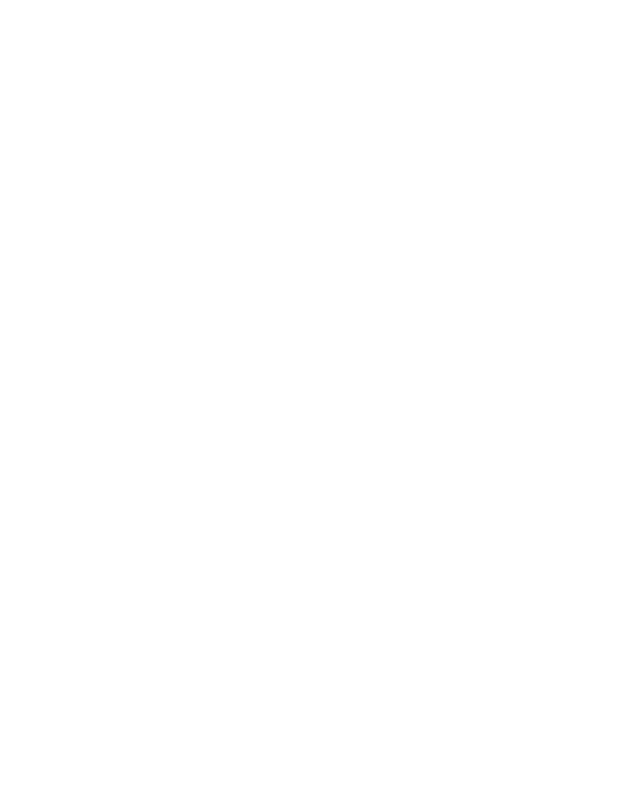
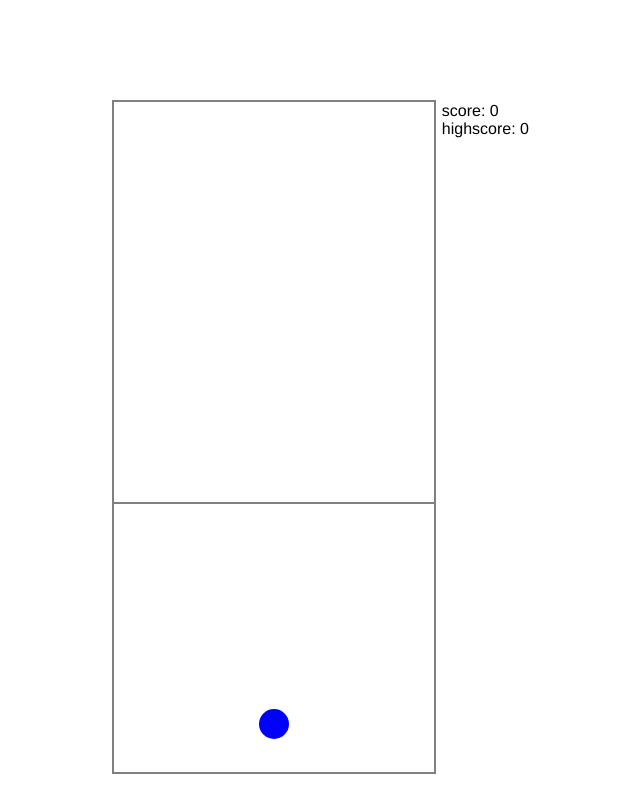
Before and after one commit to Maxamillian/bowling, a plain HTML site: page index.html in a window 1280 px wide. Shown: the whole page, without its empty margins (366-1006 px from the left). Drawn offline with Linux system fonts and the light colour scheme.

Commit message:
Design Board

```diff
--- a/bowling.js
+++ b/bowling.js
@@ -0,0 +1,39 @@
+
+// configuration variables
+
+var settings = {
+  w: window.innerWidth,
+  h: window.innerHeight,
+  r: 15,
+  n: 30,
+  duration: 1500
+}
+
+var mouse = { x: settings.w / 2, y: settings.h / 2};
+var score = 0;
+var highScore = 0;
+
+// helper functions
+
+var pixelize = (number) => number + 'px';
+
+var rand = (n) => Math.floor(Math.random() * n);
+var randX = () => pixelize(rand(settings.w - settings.r * 2));
+var randy = () => pixelize(rand(settings.h - settings.r * 2));
+
+// main game code
+
+//set up board
+var board = d3.select('.board').style({
+  width: pixelize(settings.w / 4),
+  height: pixelize(settings.h - 130)
+});
+
+// set up player
+var player = d3.select('.mouse').style({
+  bottom: pixelize(35),
+  left: pixelize(mouse.x - settings.r),
+  width: pixelize(settings.r * 2),
+  height: pixelize(settings.r * 2),
+  'border-radius': pixelize(settings.r * 2)
+});
--- a/index.html
+++ b/index.html
@@ -5,7 +5,14 @@
     <link rel='stylesheet' type='text/css' href='styles.css'>
   </head>
   <body>
-    <div class="board"><div class="mouse"></div></div>
+    <div class="board">
+      <div class="scoreboard">
+        <div class="score">score: <span>0</span></div>
+        <div class="highscore">highscore: <span>0</span></div>
+      </div>
+      <div class="mouse"></div>
+      <div class="border"></div>
+    </div>
     <script src="lib/d3.js" charset="utf-8"></script>
     <script src="bowling.js"></script>
   </body>
--- a/styles.css
+++ b/styles.css
@@ -4,7 +4,21 @@
   font-family: helvetica;
   position: relative;
 }
+.board {
+  border: 2px solid gray;
+  margin: 100px auto 0 auto;
+}
+.scoreboard {
+  position: relative;
+  float: right;
+  left: 95px;
+}
 .mouse {
   position: absolute;
   background-color: blue;
 }
+.border {
+  position: relative;
+  top: 400px;
+  border-top: 2px solid gray;
+}
```
